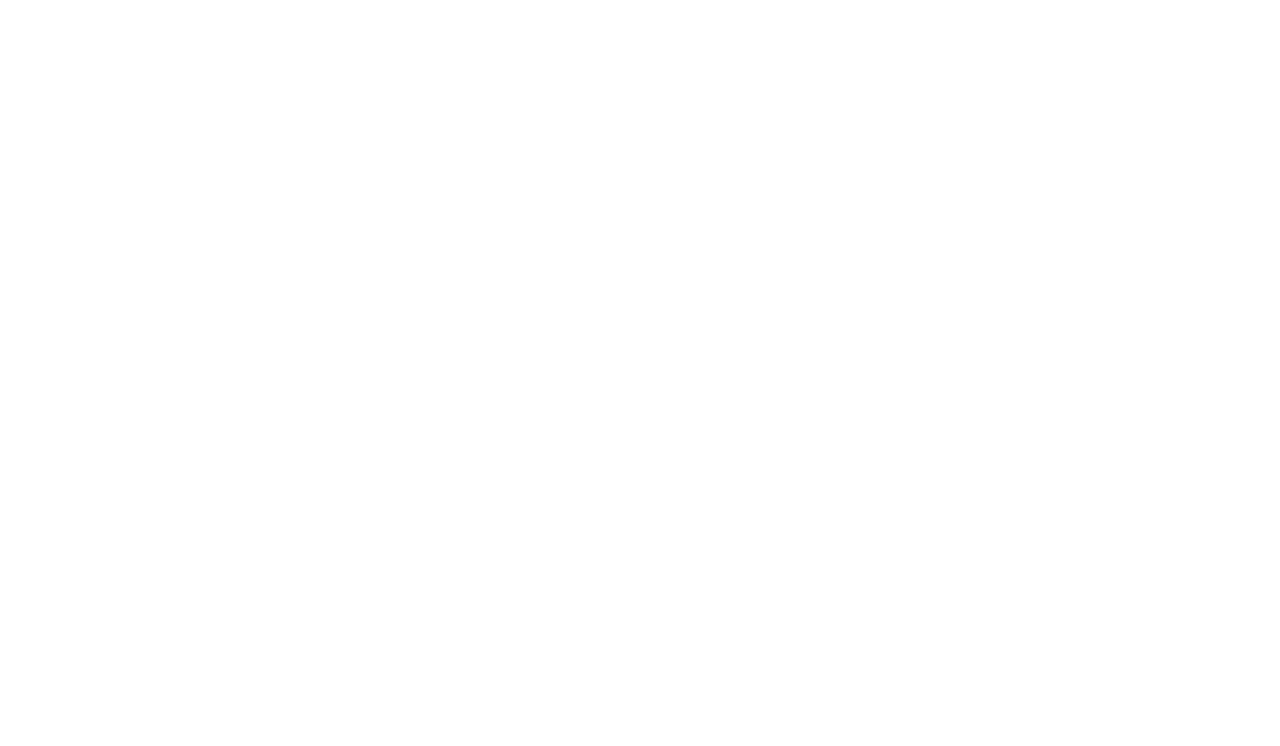
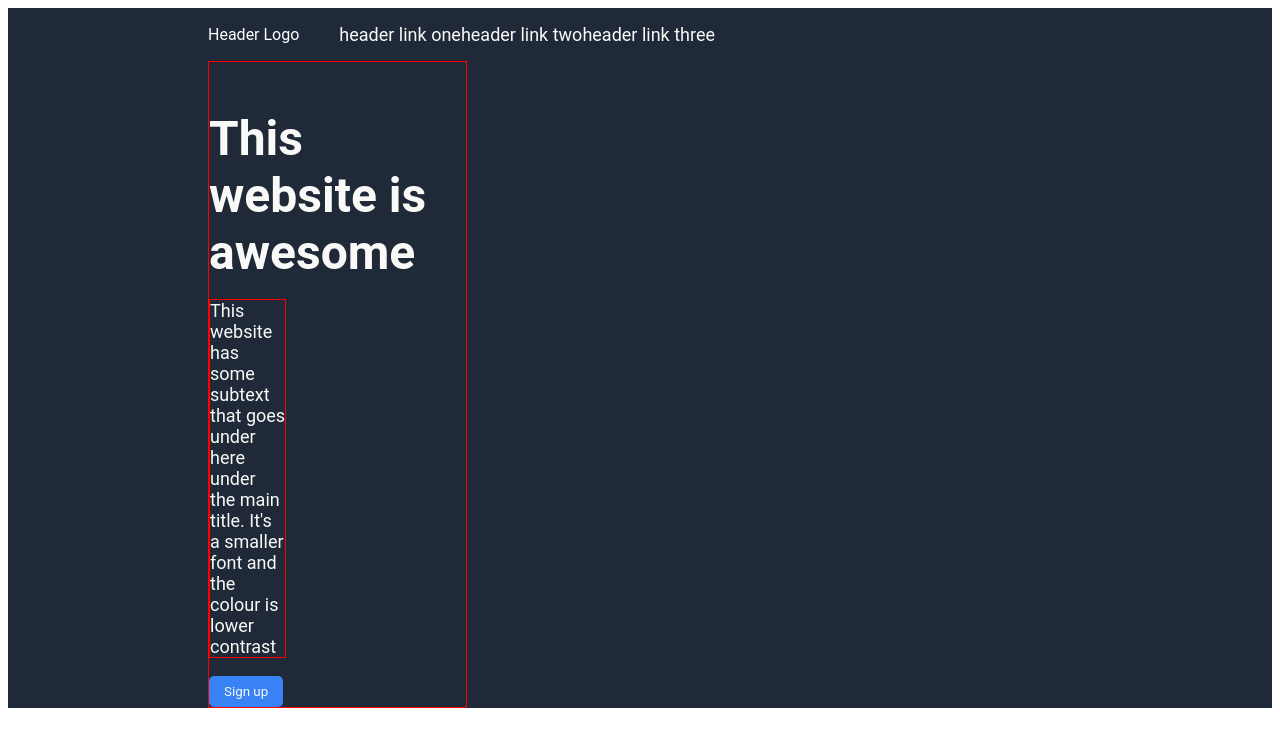
Before and after one commit to Aeulia/landing_page, a plain HTML site: page index.html in a window 1280 px wide. Drawn offline with Linux system fonts and the light colour scheme.

Commit message:
failed attempt no.1

```diff
--- a/index.html
+++ b/index.html
@@ -6,6 +6,26 @@
         <link rel="stylesheet" href="./styles.css">
     </head>
     <body>
+        <div class="body">
+            <div class="header">
+                <div class="logo">Header Logo</div>
+                <div class="links">
+                    <ul>
+                        <li><a href="#">header link one</a></li>
+                        <li><a href="#">header link two</a></li>
+                        <li><a href="#">header link three</a></li>
+                    </ul>
+                </div>
+            </div>
+            <div class="content-one">
+                <div class="paragraph-one">
+                    <p class="bold-title">This website is awesome</p>
+                    <p class="paragraph-one">This website has some subtext that goes under here under the main title. It's a smaller font and the colour is lower contrast</p>
+                    <div class="button"><button>Sign up</button></div>
+                </div>
+                <div class="image"><img src=""></div>
+        </div>
+
 
 
     </body>
--- a/styles.css
+++ b/styles.css
@@ -0,0 +1,72 @@
+*{
+    font-family: 'roboto', sans-serif;
+    box-sizing: border-box;
+}
+.body {
+    background-color:  #1F2937;
+    color:white;
+}
+
+.header , .content-one {
+    margin: 0 200px;
+}
+
+.header{
+    display:flex;
+    align-items: center;
+
+}
+
+
+ul {
+    list-style: none;
+}
+
+a {
+    text-decoration: none;
+    color: #f9faf8;
+    font-size: 18px;
+}
+
+ul{
+    display:flex;
+
+
+}
+
+.content-one{
+    display:flex;
+    align-items: center;
+
+
+
+}
+
+.paragraph-one{
+    width:30%;
+    display:flex;
+    flex-direction: column;
+    border:1px solid red;
+}
+
+.bold-title {
+    font-size:48px;
+    font-weight:bold;
+    margin-bottom:0px;
+
+}
+
+.paragraph-one {
+    font-size:18px;
+    color:#f9faf8;
+
+
+}
+
+button {
+    padding:8px 15px;
+    background-color: #3882f6;
+    border:none;
+    border-radius:5px;
+    color: #f9faf8
+}
```
